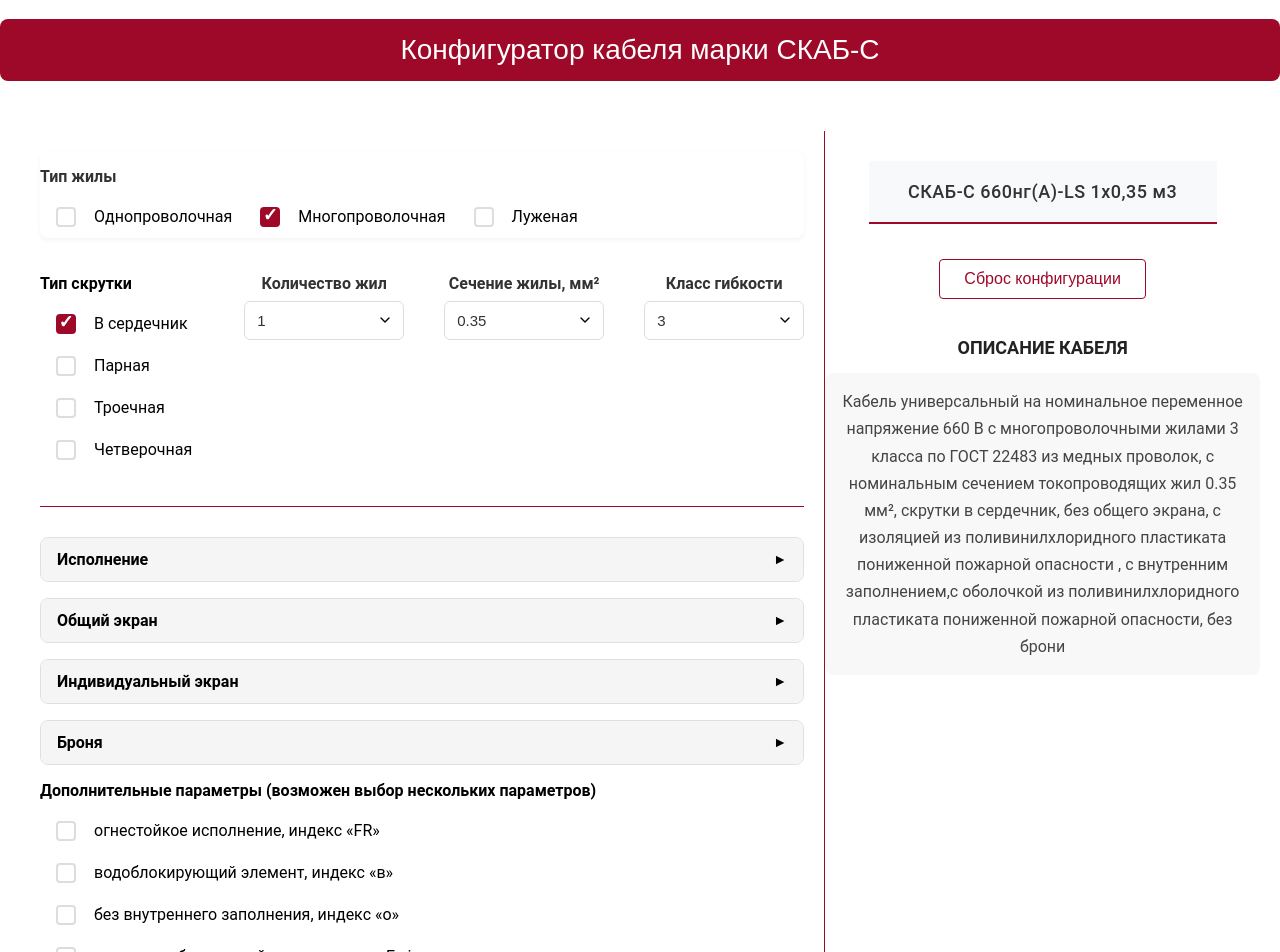
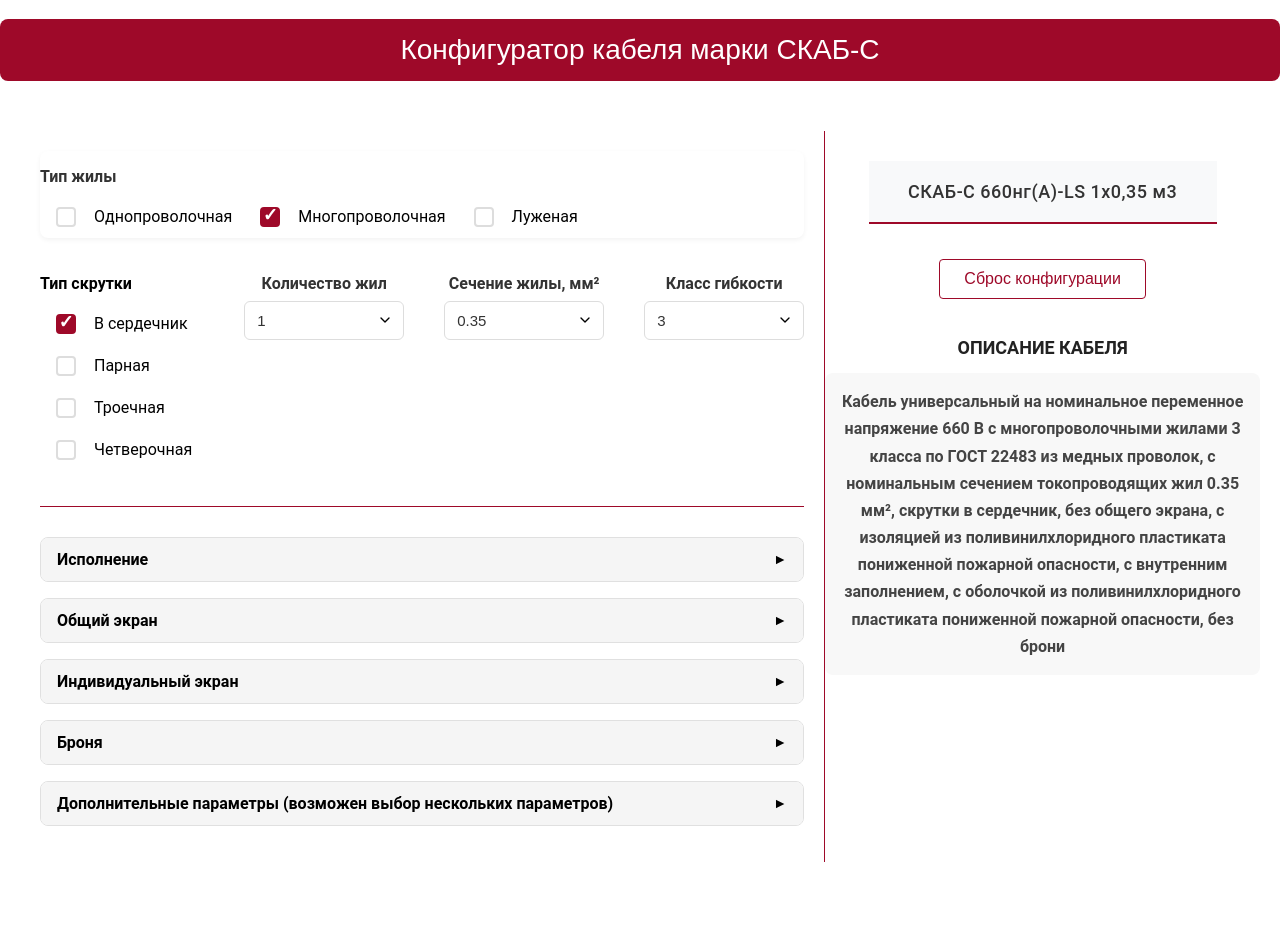
Before and after one commit to Krasavushkin/konfigurator, a React (Create React App) app: page / in a window 1280 px wide. Shown: the top 952 px of the page. After the commit the page ends 882 px from the top, so only its background shows below. Built offline with nearby package versions, Linux system fonts and the light colour scheme.

Commit message:
1. Added a new logic for several components.

```diff
--- a/src/configurator/AdditionalOptionsSelector.tsx
+++ b/src/configurator/AdditionalOptionsSelector.tsx
@@ -1,4 +1,4 @@
-import React, {useCallback} from 'react';
+import React, {useCallback, useState} from 'react';
 import {AdditionalOptionListType, AdditionalOptionsType} from "./cableConfig";
 import styles from './AdditionalOtionsSelector.module.css';
 
@@ -8,20 +8,27 @@ type AdditionalOptionsSelectorProps = {
     data: AdditionalOptionListType[];
     selected: AdditionalOptionsType;
     onChange: (options: AdditionalOptionsType) => void;
+    defaultOpen?: boolean;
 };
 
 export const AdditionalOptionsSelector = ({
                                               title,
                                               data,
                                               selected,
-                                              onChange
+                                              onChange,
+                                              defaultOpen = false
                                           }: AdditionalOptionsSelectorProps) => {
+    const [isOpen, setIsOpen] = useState(defaultOpen);
+    const toggleOpen = () => {
+        setIsOpen(!isOpen);
+    };
+
     const handleOptionChange = useCallback((key: keyof AdditionalOptionsType) => {
         const newValue = !selected[key];
 
         const updatedOptions = { ...selected, [key]: newValue };
 
-        // Обработка взаимоисключающих вариантов
+        // Обработка вариантов
         if (key === 'coldResistant' && newValue) {
             updatedOptions.highColdResistant = false;
             updatedOptions.extremeColdResistant = false
@@ -36,11 +43,19 @@ export const AdditionalOptionsSelector = ({
     }, [selected, onChange]);
 
     return (
-        <div className={styles.selector}>
-            <h3 className={styles.selectorTitle}>{title}</h3>
+        <div className={`${styles.selector} ${isOpen ? styles.open : ''}`}>
+            <h3
+                className={styles.selectorTitle}
+                onClick={toggleOpen}>
+                {title}
+                <span className={styles.arrowIcon}>
+                    {isOpen ? '▼' : '►'}
+                </span>
+            </h3>
+            {isOpen && (
                 <ul className={styles.optionsList}>
                 {data.map(option => (
-                    <li>
+                    <li className={`${styles.optionItem} ${option.disabled ? styles.disabled : ''}`}>
                     <label key={option.id} className={styles.optionLabel}>
                         <input
                             type="checkbox"
@@ -49,11 +64,12 @@ export const AdditionalOptionsSelector = ({
                             disabled={option.disabled}
                             className={styles.checkbox}
                         />
-                        <span className="option-desc">{option.description}</span>
+                        <span className={styles.optionDescription}>{option.description}</span>
                     </label>
                     </li>
                 ))}
                 </ul>
+                )}
         </div>
     );
 };
--- a/src/configurator/AdditionalOtionsSelector.module.css
+++ b/src/configurator/AdditionalOtionsSelector.module.css
@@ -1,12 +1,38 @@
 .selector {
-    margin-bottom: 15px;
+    border: 1px solid #e0e0e0;
+    border-radius: 8px;
+    margin-bottom: 16px;
+    overflow: hidden;
+    transition: all 0.3s ease;
+}
+
+.selector.open {
+    box-shadow: 0 2px 8px rgba(0, 0, 0, 0.1);
 }
 
 .selectorTitle {
-    text-align: left;
+    margin: 0;
+    padding: 12px 16px;
+    background-color: #f5f5f5;
+    cursor: pointer;
+    display: flex;
+    justify-content: space-between;
+    align-items: center;
     font-size: 16px;
-    margin-bottom: 10px;
+    user-select: none;
+    transition: background-color 0.2s;
+}
+.selectorTitle:hover {
+    background-color: #ebebeb;
+}
+.arrowIcon {
+    font-size: 14px;
+    margin-left: 8px;
+    transition: transform 0.2s;
+}
 
+.open .arrowIcon {
+    transform: rotate(90deg);
 }
 
 .optionsList {
@@ -40,6 +66,11 @@
     width: 16px;
     height: 16px;
 }
+
+.optionDescription {
+    font-size: 14px;
+}
+
 .checkbox {
     -webkit-appearance: none;
     appearance: none;
@@ -78,3 +109,7 @@
     color: #444;
     cursor: pointer;
 }
+.disabled {
+    opacity: 0.5;
+    pointer-events: none;
+}
--- a/src/configurator/CableDescription.tsx
+++ b/src/configurator/CableDescription.tsx
@@ -43,7 +43,7 @@ export const CableDescription = ({data}: CableDescriptionType) => {
         const ex_i = data.additionalOptions.ex_i ? ", для «искробезопасной» цепи с оболочкой синего цвета" : "";
         return (`Кабель универсальный на номинальное переменное напряжение 660 В с ${wire} жилами ${wireClass}
                  класса по ГОСТ 22483 из медных ${tinned} проволок, с номинальным сечением токопроводящих жил ${data.section} мм², ${twisted}${individualScreen}, ${screen},
-                 с изоляцией из ${isolation} , ${compressed},с оболочкой из ${sheath}${coldResistant}, ${armour} ${waterBlock}${ex_i}`)
+                 с изоляцией из ${isolation}, ${compressed}, с оболочкой из ${sheath}${coldResistant}, ${armour} ${waterBlock}${ex_i}`)
     }
     return (
         <div>
--- a/src/configurator/CableDesription.module.css
+++ b/src/configurator/CableDesription.module.css
@@ -9,6 +9,7 @@
     color: #444;
     font-size: clamp(12px, 1.8vw, 16px);
     line-height: 1.7;
+    font-weight: bold;
     margin: 0 0 clamp(20px, 3vw, 30px) 0;
     padding: clamp(10px, 2vw, 15px);
     background-color: #f8f8f8;
--- a/src/configurator/Configurator.tsx
+++ b/src/configurator/Configurator.tsx
@@ -4,11 +4,11 @@ import {
     AdditionalOptionsList, AdditionalOptionsType,
     Armour,
     CoreCount,
-    IndividualScreens,
+    IndividualScreens, initConfig,
     Screens,
     SectionCores, SectionQuadCores, SectionTriadCores,
     Sheath, WireClass,
-    WiresTwisted, WiresTypeParam, WireTypes,
+    WiresTwisted, WiresTypeParam,
 } from "./cableConfig";
 import {CableConfigType} from "./cableConfig";
 import {RequiredSelector} from "./RequiredSelector";
@@ -17,77 +17,59 @@ import {AdditionalOptionsSelector} from "./AdditionalOptionsSelector";
 import styles from './Configurator.module.css';
 import {WireTypeSelector} from "./WireTypeSelector";
 import {CableDescription} from "./CableDescription";
+import {GeneratorCableMark} from "./GeneratorCableMark";
+
 
 export const Configurator = () => {
-    const initialAdditionalOptions: AdditionalOptionsType = {
-        waterBlock: false,
-        compressed: false,
-        ex_i: false,
-        fireResistant: false,
-        coldResistant: false,
-        highColdResistant: false,
-        extremeColdResistant: false,
-        polyethylene: false
-    };
-    const initConfig: CableConfigType = {
-        sheath: "LS",
-        coreCount: 1,
-        twistType: "1",
-        twistQuantity: "1",
-        wireType: WireTypes,
-        section: 0.35,
-        wireClass: 3,
-        armour: "",
-        screen: "",
-        individualScreen: "",
-        additionalOptions: initialAdditionalOptions
-    }
 
     const [config, setConfig] = useState<CableConfigType>(initConfig);
-    //ну ка что за хуйня здесь происходит как бы узнать
     const updateConfig = (key: keyof CableConfigType, value: string | number | boolean) => {
         setConfig(prev => ({...prev, [key]: value}));
-        console.log(value)
+
     };
     const handleAdditionalOptionsChange = (options: AdditionalOptionsType) => {
-        setConfig(prev => ({ ...prev, additionalOptions: options }));
+        setConfig(prev => ({...prev, additionalOptions: options}));
     };
     const handleWiresTypeChange = (options: WiresTypeParam) => {
-        setConfig(prev => ({ ...prev, wireType: options }));
+        setConfig(prev => ({...prev, wireType: options}));
     };
     const resetCableMark = () => {
         setConfig(initConfig)
     }
-    function generateCableMark(config: CableConfigType) {
-        const { additionalOptions} = config;
 
-        const optionsMark = [
-            additionalOptions.waterBlock ? "в" : "",
-            additionalOptions.compressed ? "о" : "",
-            additionalOptions.ex_i ? "Ex-i" : "",
-        ].filter(Boolean).join(" ");
+    const applyDisablingRules = (config: CableConfigType) => {
+        const individualScreensDisabled = config.coreCount === 1;
+        const coldResistantDisabled = config.additionalOptions.polyethylene
+            ? true : config.sheath === "HF" || config.sheath === "У" || config.sheath === "LSLTx";
+        const extremeColdResistantDisabled = config.sheath === "LS" || config.sheath === "У" || config.sheath === "LSLTx";
+        const highColdResistantDisabled = config.additionalOptions.polyethylene
+            ? false
+            : config.sheath === "LS" || config.sheath === "У" || config.sheath === "LSLTx";
 
-        const fireResistantCondition = config.additionalOptions.fireResistant ? "FR" : "";
-        const coldResistantCondition =
-            config.sheath === "HF"
-                ? (additionalOptions.highColdResistant ? "-АХЛ" : "-ХЛ")
-                : additionalOptions.coldResistant ? "-ХЛ"
-                    :  config.sheath === "У" ? "-АХЛ" :
-                    additionalOptions.highColdResistant ? "-АХЛ"
-                        : "";
-        const polyethylene = config.additionalOptions.polyethylene ? "Пс" : "";
-        const twistTypeCondition = config.twistType === "2" ? "х2" : config.twistType === "3" ?"х3": config.twistType === "4"? "х4": "";
-        const sectionCondition = config.section === 1 ? "1,0": config.section.toString().replace('.', ',');
-        const wireType = config.wireType.singleWire ? "1" : config.wireClass;
-        const tinnedMark = config.wireType.tinnedWire ? "л" : "м";
-        const groupResist = config.sheath === "У" ? "" : "нг(A)-"
+        return {
+            individualScreens: IndividualScreens.map(item => ({
+                ...item,
+                disabled: individualScreensDisabled
+            })),
 
+            addOptions: AdditionalOptionsList.map(item => ({
+                ...item,
+                disabled:
+                    item.key === "coldResistant" ? coldResistantDisabled :
+                        item.key === "extremeColdResistant" ? extremeColdResistantDisabled :
+                            item.key === "highColdResistant" ? highColdResistantDisabled :
+                                item.disabled
+            })),
 
-        return `СКАБ-C${config.screen} 660${config.armour}${polyethylene}${groupResist}${fireResistantCondition}${config.sheath}${coldResistantCondition}
-        ${config.coreCount}${twistTypeCondition}${config.individualScreen}х${sectionCondition}
-        ${tinnedMark}${wireType} ${optionsMark}`;
-    }
-        const twistedTitle = config.twistType === "2" ? "Количество пар" : config.twistType === "3" ? "Количество троек" : config.twistType === "4" ? "Количество четверок" : "Количество жил"
+        };
+    };
+    const numData = config.twistType === '3' ?
+        SectionTriadCores : config.twistType === '4' ?
+            SectionQuadCores : SectionCores;
+
+    const disabledItems = applyDisablingRules(config);
+
+    const twistedTitle = config.twistType === "2" ? "Количество пар" : config.twistType === "3" ? "Количество троек" : config.twistType === "4" ? "Количество четверок" : "Количество жил"
     return (
         <div>
             <h1 className={styles.header}> Конфигуратор кабеля марки СКАБ-С </h1>
@@ -113,9 +95,7 @@ export const Configurator = () => {
 
                             <NumSelector title="Сечение жилы, мм²"
                                          value={config.section}
-                                         data={config.twistType === '3' ?
-                                             SectionTriadCores : config.twistType === '4' ?
-                                                 SectionQuadCores : SectionCores}
+                                         data={numData}
                                          onChange={(e) => updateConfig("section", Number(e))}/>
                             {config.wireType.singleWire ? "" :
                                 <NumSelector title="Класс гибкости" value={config.wireClass}
@@ -139,7 +119,7 @@ export const Configurator = () => {
                                           onChange={(e) => updateConfig("screen", e)}/>
 
                         <SelectorOptional title="Индивидуальный экран"
-                                          data={IndividualScreens}
+                                          data={disabledItems.individualScreens}
                                           value={config.individualScreen}
                                           onChange={(e) => updateConfig("individualScreen", e)}/>
 
@@ -147,17 +127,18 @@ export const Configurator = () => {
                                           data={Armour}
                                           value={config.armour}
                                           onChange={(e) => updateConfig("armour", e)}/>
-                        <AdditionalOptionsSelector title="Дополнительные параметры (возможен выбор нескольких параметров)"
-                                                   data={AdditionalOptionsList}
-                                                   selected={config.additionalOptions}
-                                                   onChange={handleAdditionalOptionsChange}/>
+                        <AdditionalOptionsSelector
+                            title="Дополнительные параметры (возможен выбор нескольких параметров)"
+                            data={disabledItems.addOptions}
+                            selected={config.additionalOptions}
+                            onChange={handleAdditionalOptionsChange}/>
                     </>
 
                 </div>
                 <div className={styles.info}>
-                    <h2 className={styles.cableMark}>{generateCableMark(config)} </h2>
+                    <GeneratorCableMark data={config}/>
                     <button className={styles.reset} onClick={resetCableMark}>Сброс конфигурации</button>
-                    <CableDescription data={config} />
+                    <CableDescription data={config}/>
                 </div>
 
 
--- a/src/configurator/cableConfig.ts
+++ b/src/configurator/cableConfig.ts
@@ -44,13 +44,42 @@ export type RequiredParam = {
     name: string,
     description: string
 }
-
 export type OptionalParam = {
     id: string,
     name: string,
     description: string,
     disabled: boolean
 }
+
+export const initialAdditionalOptions: AdditionalOptionsType = {
+    waterBlock: false,
+    compressed: false,
+    ex_i: false,
+    fireResistant: false,
+    coldResistant: false,
+    highColdResistant: false,
+    extremeColdResistant: false,
+    polyethylene: false
+};
+export const WireTypes: WiresTypeParam = {
+    singleWire: false,
+    strandedWire: true,
+    tinnedWire: false
+}
+export const initConfig: CableConfigType = {
+    sheath: "LS",
+    coreCount: 1,
+    twistType: "1",
+    twistQuantity: "1",
+    wireType: WireTypes,
+    section: 0.35,
+    wireClass: 3,
+    armour: "",
+    screen: "",
+    individualScreen: "",
+    additionalOptions: initialAdditionalOptions
+}
+
 
 
 export const Sheath: OptionalParam[] = [
@@ -60,11 +89,7 @@ export const Sheath: OptionalParam[] = [
     {id: nanoid(), name: "У", description: "полиуретан безгалогенный термопластичный (У-АХЛ)", disabled: false},
 ]
 export const CoreCount: number [] = [1, 2, 3, 4, 5, 6, 7, 8, 10, 12, 14, 19, 24, 27, 30, 37, 44, 48, 52, 61];
-export const WireTypes: WiresTypeParam = {
-    singleWire: false,
-    strandedWire: true,
-    tinnedWire: false
-}
+
 export const WiresTwisted: RequiredParam[] = [
     {id: nanoid(), name: "1", description: "В сердечник"},
     {id: nanoid(), name: "2", description: "Парная"},
```
Also changed, not shown: src/configurator/Configurator.module.css (+0 -19 lines).
